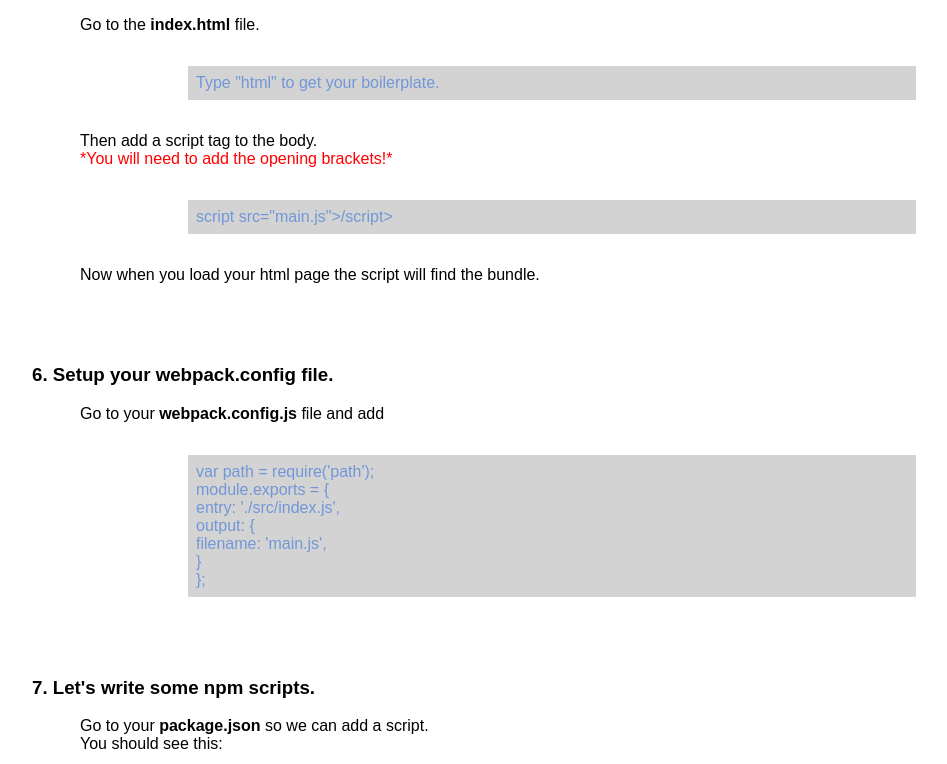
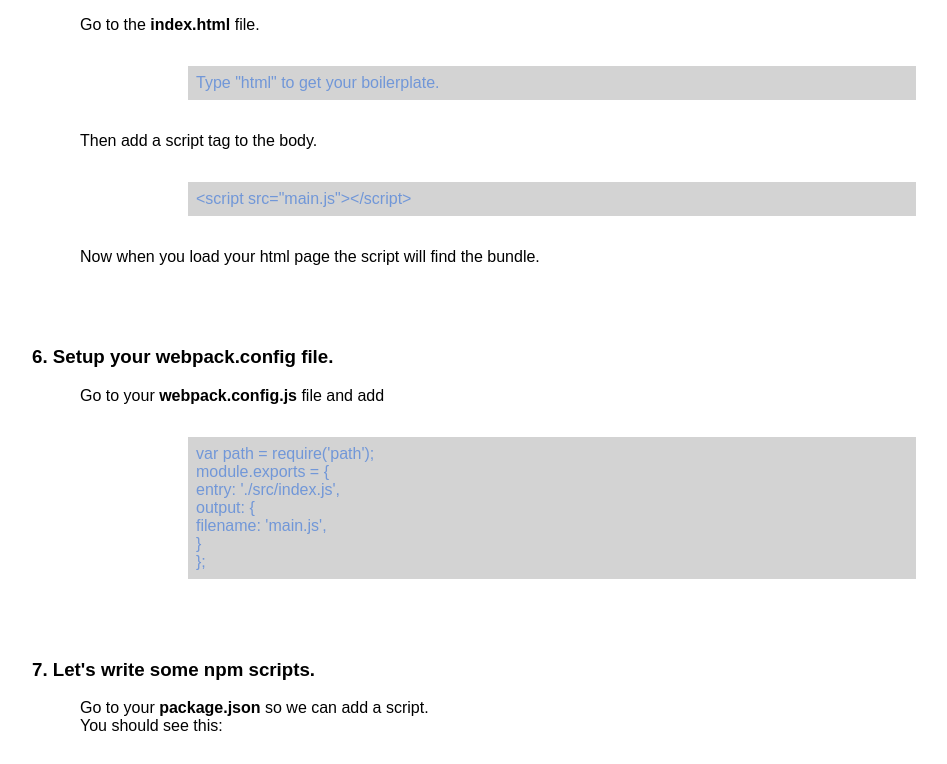
Before and after one commit to derrickbray/my-docs, a website: page public/webpack.html in a window 1280 px wide. Shown: the part 2145-2909 px from the top of the page, without its empty margins (88-1035 px from the left). Drawn offline with nearby package versions, Linux system fonts and the light colour scheme; files that its build step writes are made by us from their sources.

Commit message:
add the different brackets

```diff
--- a/public/webpack.html
+++ b/public/webpack.html
@@ -67,10 +67,8 @@
     <h3 class="step">5. Setup your HTML file.</h3>
     <div class="instructions">Go to the <strong>index.html</strong> file.</div>
     <div class="command webpack">Type "html" to get your boilerplate.</div>
-    <div class="instructions">Then add a script tag to the body.
-      <div class="red">*You will need to add the opening brackets!*</div>
-    </div>
-    <div class="command webpack">script src="main.js">/script></div>
+    <div class="instructions">Then add a script tag to the body.</div>
+    <div class="command webpack">&lt;script src="main.js">&lt;/script></div>
     <div class="instructions">Now when you load your html page the script will find the bundle.</div>
 
     <h3 class="step">6. Setup your webpack.config file.</h3>
```
